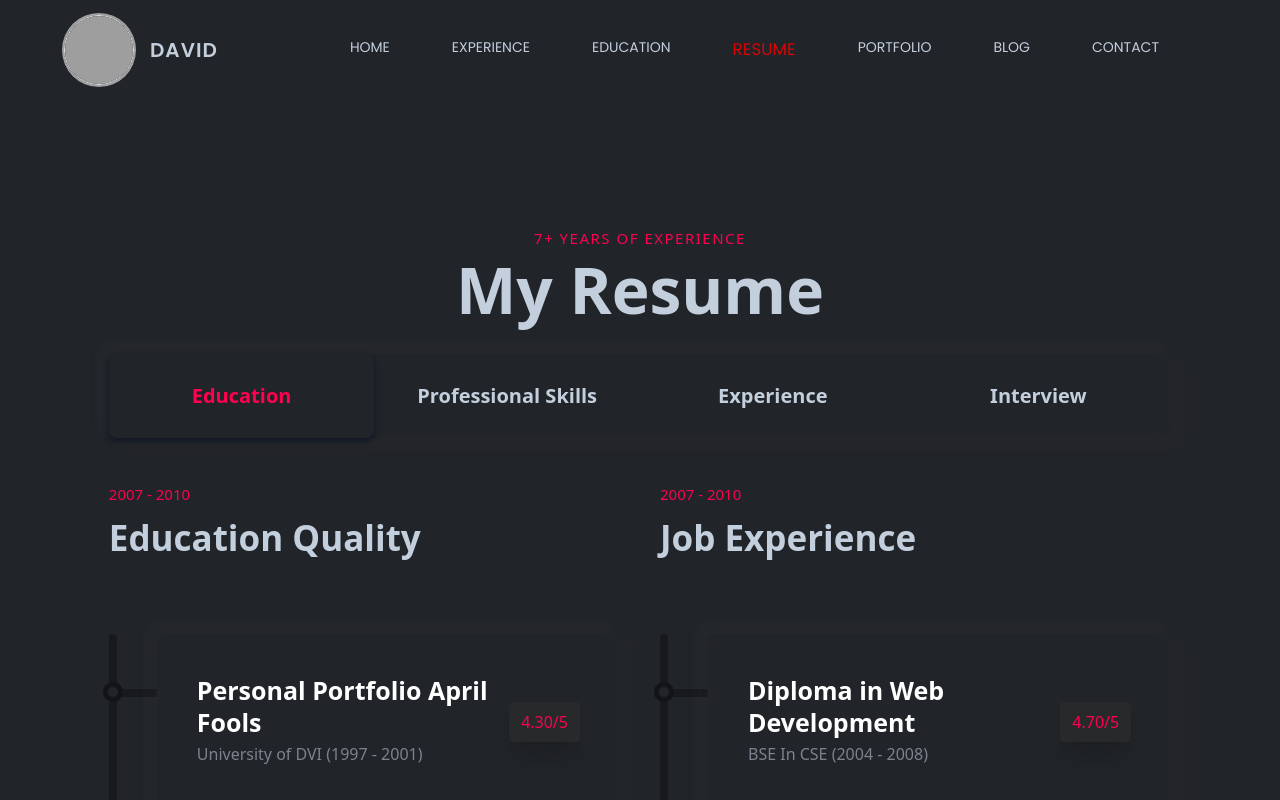
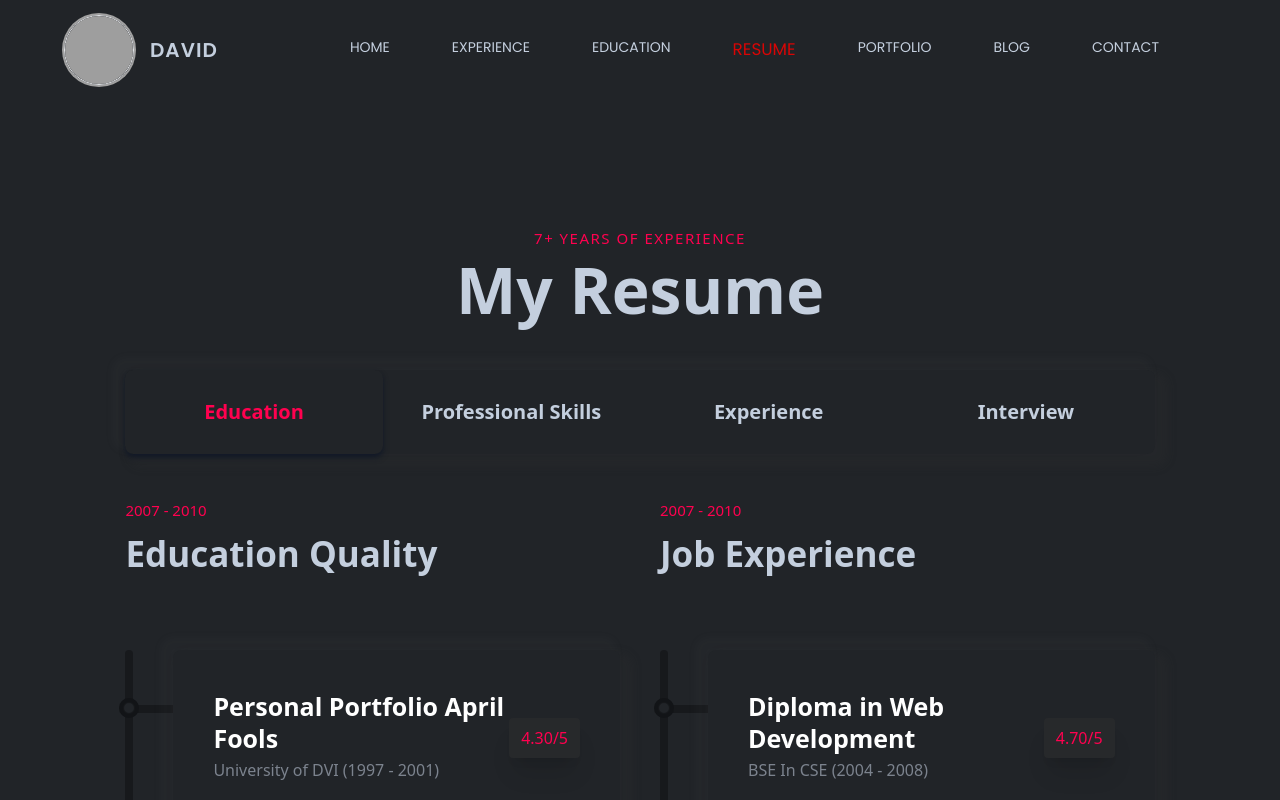
Before and after one commit to Pyae-Sone-Phone-Myint/my-portfolio, a React (Vite) app: page / in a window 1280 px wide. Shown: the top 800 px of the page. Built offline with nearby package versions, Linux system fonts and the light colour scheme; grey boxes are pictures that could not be loaded; the HTML template or start-up script is replaced by a standard one.

Commit message:
responsive added

```diff
--- a/src/components/Blog/Blog.jsx
+++ b/src/components/Blog/Blog.jsx
@@ -48,6 +48,7 @@ const Blog = () => {
 
   return (
     <>
+      <div className="2xl:max-w-[1305px] xl:max-w-[1240px] lg:max-w-[945px] md:max-w-[705px] sm:max-w-[525px] max-w-[435px] mx-auto">
         <div className=" container mx-auto relative z-50">
           <div className="flex my-7">
             <div className="w-full">
@@ -63,6 +64,7 @@ const Blog = () => {
           </div>
 
           <div className="flex md:flex-row flex-col gap-8 ">{card}</div>
+        </div>
       </div>
       {showDetail && (
         <div className=" bg-[#212428] h-screen w-full fixed top-0 left-0 z-[9999] ">
--- a/src/components/Contact/Contact.jsx
+++ b/src/components/Contact/Contact.jsx
@@ -15,7 +15,7 @@ const Contact = () => {
           </div>
         </div>
       </div>
-      <div className="flex mt-[50px] lg:flex-nowrap flex-wrap">
+      <div className="container flex mt-[50px] lg:flex-nowrap flex-wrap">
         <div className="w-full lg:w-[5/12]">
           <div className="contact-box-area  lg:mx-0">
             <div className="thumb">
--- a/src/components/Portfolio/Portfolio.jsx
+++ b/src/components/Portfolio/Portfolio.jsx
@@ -51,6 +51,7 @@ const Portfolio = () => {
 
   return (
     <>
+      <div className="2xl:max-w-[1305px] xl:max-w-[1240px] lg:max-w-[945px] md:max-w-[705px] sm:max-w-[525px] max-w-[435px] mx-auto">
         <div className=" container mx-auto relative z-50">
           <div className="flex my-7">
             <div className="w-full">
@@ -99,6 +100,7 @@ const Portfolio = () => {
             </div>
           </Splide>
         </div>
+      </div>
       {showDetail && (
         <div className=" bg-[#212428] h-screen w-full fixed top-0 left-0 z-[9999] ">
           <div className="overflow-y-scroll h-full">
@@ -108,7 +110,11 @@ const Portfolio = () => {
               </div>
               <div className=" flex lg:flex-row flex-col gap-8 items-center">
                 <div className=" rounded-xl overflow-hidden  lg:w-6/12">
-                  <img src={detail.image} className=" h-full w-full object-contain" alt={detail.title} />
+                  <img
+                    src={detail.image}
+                    className=" h-full w-full object-contain"
+                    alt={detail.title}
+                  />
                 </div>
                 <div className=" lg:w-5/12 flex flex-col justify-between md:gap-5 gap-3">
                   <h4 className=" text-[calc(1rem+.1vw)] font-medium text-[rgb(135,142,153)]">
--- a/src/components/Resume/Resume.jsx
+++ b/src/components/Resume/Resume.jsx
@@ -7,11 +7,11 @@ const Resume = () => {
   const [btn, setBtn] = useState("education");
   return (
     <>
-      <div>
+      <div className="  2xl:max-w-[1305px] xl:max-w-[1240px] lg:max-w-[945px] md:max-w-[705px] sm:max-w-[525px] max-w-[435px] mx-auto">
         <div className=" text-center text-[#ff014f] text-[15px] tracking-widest mb-5">
           7+ YEARS OF EXPERIENCE
         </div>
-        <h1 className=" mb-12 text-center text-[#c4cfde] text-[8vw] lg:text-[5vw] font-semibold">
+        <h1 className=" mb-16 text-center text-[#c4cfde] text-[8vw] lg:text-[5vw] font-semibold">
           My Resume
         </h1>
         {/* button */}
@@ -72,7 +72,7 @@ const Resume = () => {
         {/* // */}
         {/* resume_items */}
         <div className=" w-full ">
-          {btn === "professional"? <Resume_item2/>:<Resume_item1/>}
+          {btn === "professional" ? <Resume_item2 /> : <Resume_item1 />}
         </div>
       </div>
     </>
```
Lines whose indentation alone changed are shown as unchanged.
